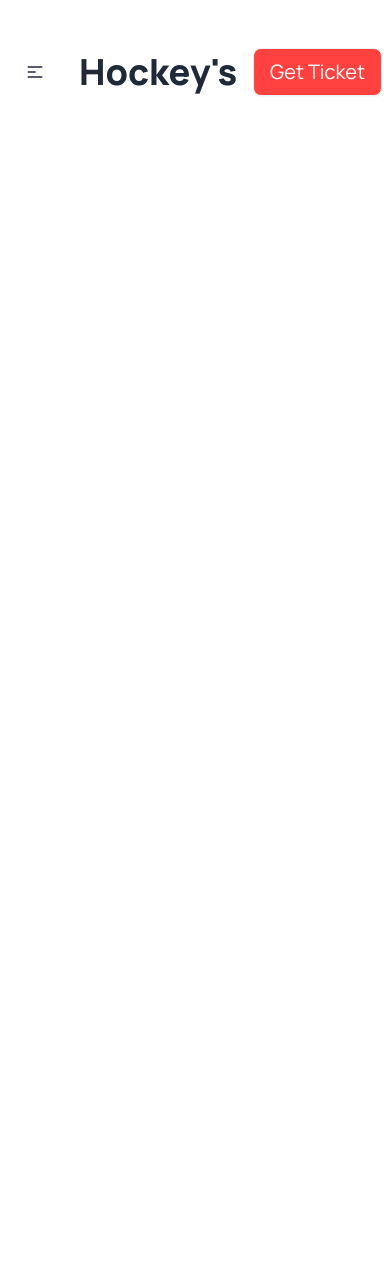
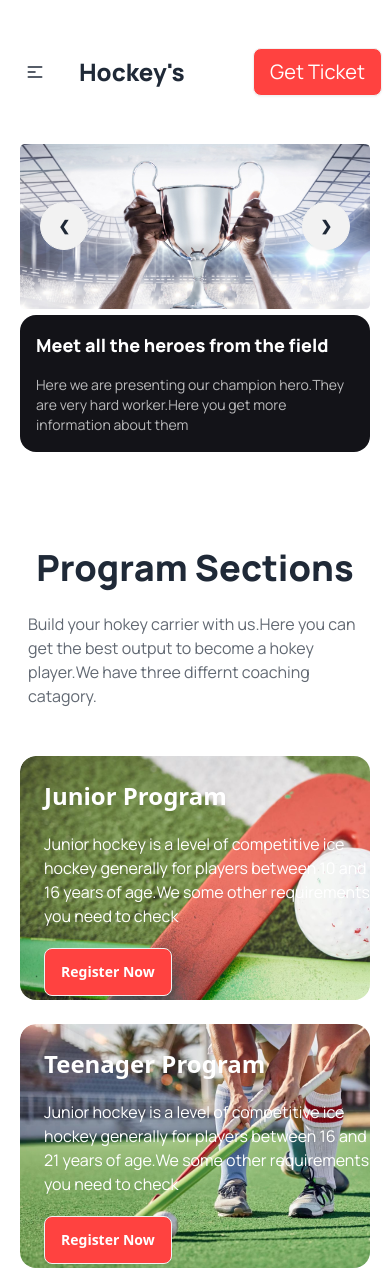
Before and after one commit to jahidcx/assignment-three, a plain HTML site: page index.html in a window 390 px wide. Shown: the top 1271 px of the page. Before the commit the page ends 844 px from the top, so only its background shows below. Drawn offline with nearby package versions, Linux system fonts and the light colour scheme.

Commit message:
complete program section

```diff
--- a/index.html
+++ b/index.html
@@ -25,6 +25,7 @@
                         clifford: '#da373d',
                         'bt-primary': '#FF4240',
                         'bike-bg': 'rgba(231, 111, 81, 0.10)',
+
                     }
                 }
             }
@@ -34,7 +35,7 @@
 </head>
 
 <body>
-    <header class="max-w-5xl mx-auto">
+    <header class="max-w-[1170px] mx-auto">
         <!-- nav bar -->
         <nav class="my-10">
             <div class="navbar bg-base-100">
@@ -56,7 +57,7 @@
                             <li><a>Contact</a></li>
                         </ul>
                     </div>
-                    <a class="btn btn-ghost text-4xl font-manrope font-extrabold">Hockey's</a>
+                    <a class="btn btn-ghost text-2xl lg:text-4xl font-manrope font-extrabold">Hockey's</a>
                 </div>
                 <div class="navbar-center hidden lg:flex">
                     <ul class="menu menu-horizontal px-1">
@@ -74,8 +75,86 @@
             </div>
         </nav>
         <!-- banner part -->
+        <div class="relative mx-5">
+            <div class="carousel w-full">
+                <div id="slide1" class="carousel-item relative w-full">
+                    <img src="Images/1.png" class="w-full" />
+                    <div class="absolute flex justify-between transform -translate-y-1/2 left-5 right-5 top-1/2">
+                        <a href="#slide2" class="btn btn-circle">❮</a>
+                        <a href="#slide2" class="btn btn-circle">❯</a>
+                    </div>
+                </div>
+                <div id="slide2" class="carousel-item relative w-full">
+                    <img src="Images/1.png" class="w-full" />
+                    <div class="absolute flex justify-between transform -translate-y-1/2 left-5 right-5 top-1/2">
+                        <a href="#slide1" class="btn btn-circle">❮</a>
+                        <a href="#slide1" class="btn btn-circle">❯</a>
+                    </div>
+                </div>
 
+            </div>
+            <div
+                class="bg-[#131318]  w-full lg:w-[566px] h-[137px] lg:h-[165px] rounded-2xl p-4 lg:p-8 space-y-4 lg:absolute lg:bottom-8 lg:right-8">
+                <h3 class="text-white font-manrope text-lg lg:text-2xl font-extrabold">Meet all the heroes from the
+                    field</h3>
+                <p class="text-white font-manrope text-sm lg:text-base font-medium opacity-70">Here we are presenting
+                    our champion hero.They are very hard worker.Here you get more information about them</p>
+            </div>
+        </div>
     </header>
+    <main class="max-w-[1170px] mx-auto">
+
+        <!-- program section -->
+
+        <section class="mt-24">
+            <div class="flex flex-col justify-center items-center space-y-6 text-manrope mb-12 mx-7">
+                <h1 class="font-manrope text-4xl font-extrabold">Program Sections</h1>
+                <p class="font-manrope text-base font-medium lg:w-[600px] opacity-70">Build your hokey carrier with us.Here
+                    you can get the best output to become a hokey player.We have
+                    three differnt coaching catagory.</p>
+            </div>
+
+            <div class="grid grid-cols-1 lg:grid-cols-2 gap-y-6  lg:gap-[24px] mx-5 ">
+
+                <div class="bg-no-repeat  w-full h-[244px] lg:h-[340px] relative rounded-2xl"
+                style="background-image: url('Images/2.png');">
+                    <div class="absolute top-6 left-6 lg:top-24 lg:left-10 space-y-5 ">
+                        <h1 class="text-white text-manrope text-2xl font-extrabold ">Junior Program</h1>
+                        <p class="font-manrope text-base font-medium lg:w-[495px] text-white ">Junior hockey is a level of competitive ice
+                            hockey
+                            generally for players between 10 and 16 years of age.We some other requirements you need to
+                            check</p>
+                        <button class="btn bg-bt-primary text-white">Register Now</button>
+                    </div>
+
+                </div>
+
+                <div class="bg-no-repeat  h-[244px] w-full lg:h-[340px] relative rounded-2xl" style="background-image: url('Images/3.png');">
+                    <div class="absolute top-6 left-6 lg:top-24 lg:left-10 space-y-5">
+                        <h1 class="text-white text-manrope text-2xl font-extrabold">Teenager Program</h1>
+                        <p class="font-manrope text-base font-medium lg:w-[495px] text-white ">Junior hockey is a level of competitive ice
+                            hockey generally for players between 16 and 21 years of age.We some other requirements you
+                            need to check</p>
+                        <button class="btn bg-bt-primary text-white">Register Now</button>
+                    </div>
+                </div>
+
+                <div class="lg:col-span-2 bg-no-repeat w-full  h-[244px] lg:h-[450px] relative rounded-2xl" style="background-image: url('Images/4.png');">
+                    <div class="absolute top-6 left-6 lg:top-48 lg:left-10 space-y-5">
+                        <h1 class="text-white text-manrope text-2xl font-extrabold">Professional Program</h1>
+                        <p class="font-manrope text-base font-medium lg:w-[495px] text-white">Junior hockey is a level of competitive ice
+                            hockey
+                            generally for players above 21 years of age.We some other requirements you need to check</p>
+                        <button class="btn bg-bt-primary text-white">Register Now</button>
+                    </div>
+
+
+                </div>
+
+            </div>
+        </section>
+
+    </main>
 
 </body>
 
```
